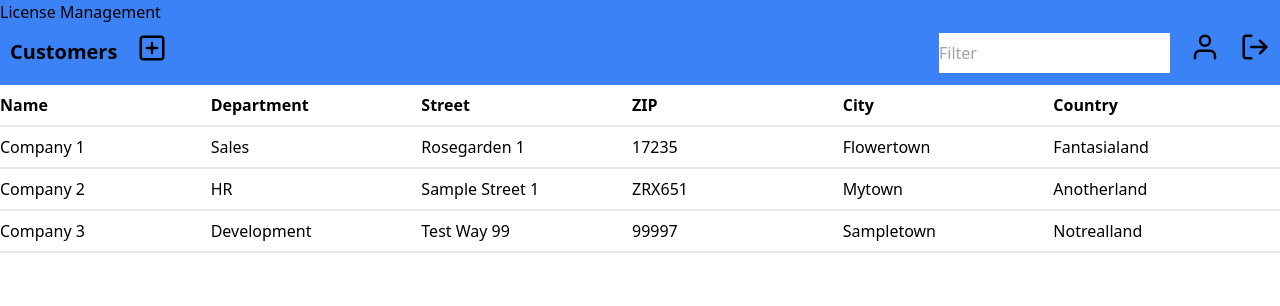
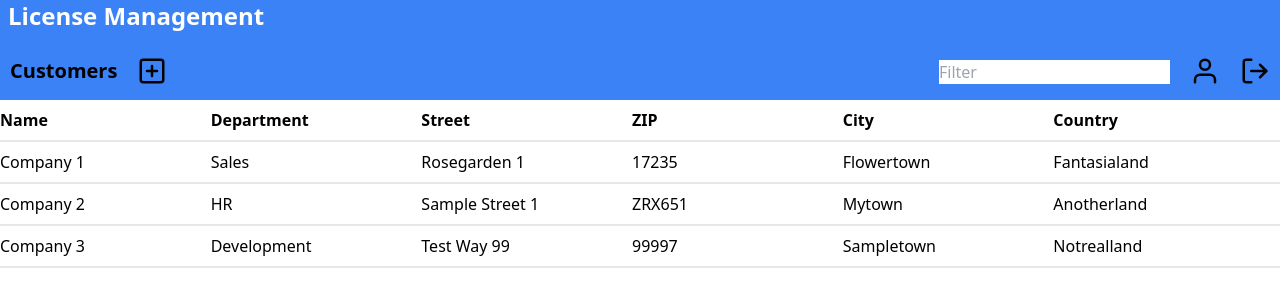
Before and after one commit to PinarGoekcek/license-management, a React (Create React App) app in the folder frontend/licence-management-ui/: page / in a window 1280 px wide. Shown: the top 306 px of the page. Built offline with nearby package versions, Linux system fonts and the light colour scheme.

Commit message:
Style h1 heading in header

```diff
--- a/frontend/licence-management-ui/src/components/Header.js
+++ b/frontend/licence-management-ui/src/components/Header.js
@@ -8,7 +8,7 @@ const Header = ({ title, bgClass }) => {
   };
   return (
     <header className={bgClass}>
-      <h1>License Management</h1>
+      <h1 className='px-2 font-bold text-white mb-4'>License Management</h1>
 
       <div className='header-container py-2'>
         <div className='group'>
--- a/frontend/licence-management-ui/src/style.css
+++ b/frontend/licence-management-ui/src/style.css
@@ -3,6 +3,15 @@
 @tailwind components;
 
 @tailwind utilities;
+
+@layer base {
+    h1 {
+      @apply text-2xl;
+    }
+    h2 {
+      @apply text-xl;
+    }
+  }
 
 .onHoverChangeCol{
     color: black;
@@ -19,7 +28,7 @@
 }
 
 .item{
-    line-height: 40px;
+    height: 60px;
     padding: 0 10px;
 }
 
```
